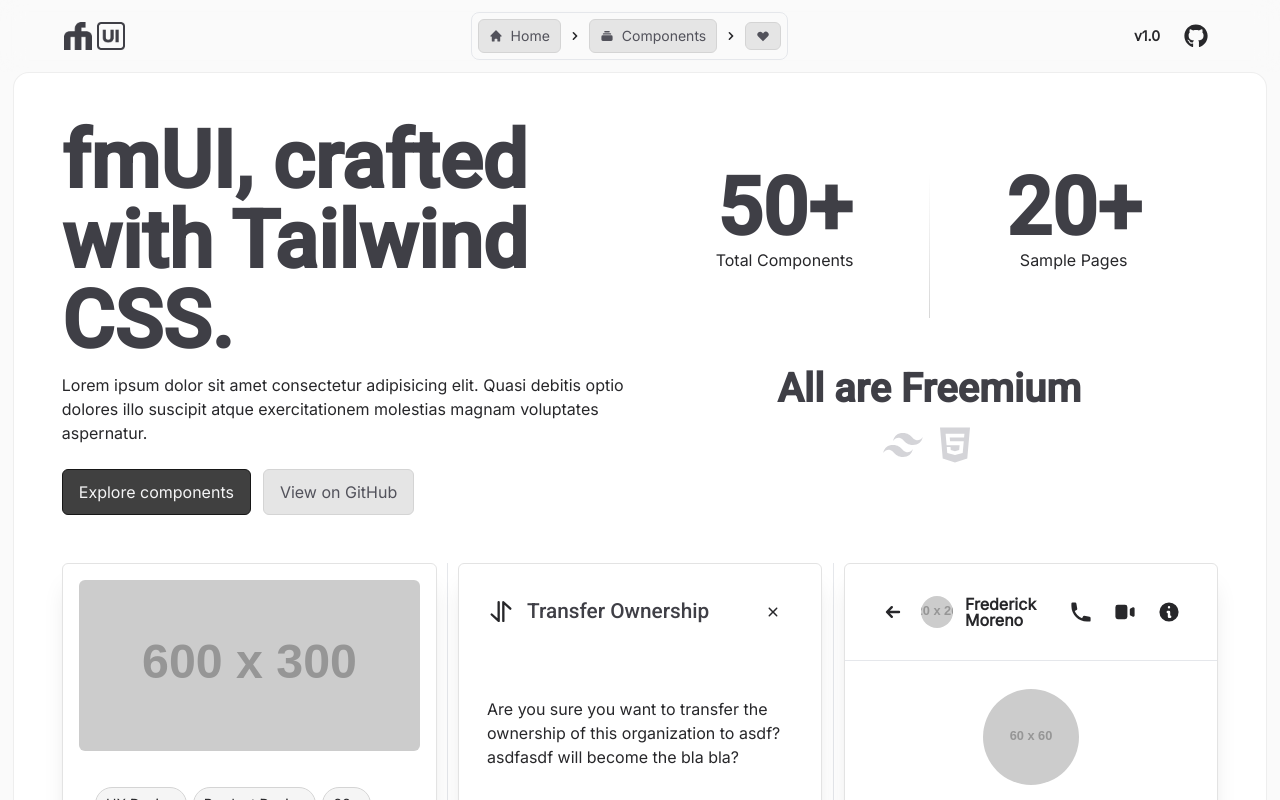
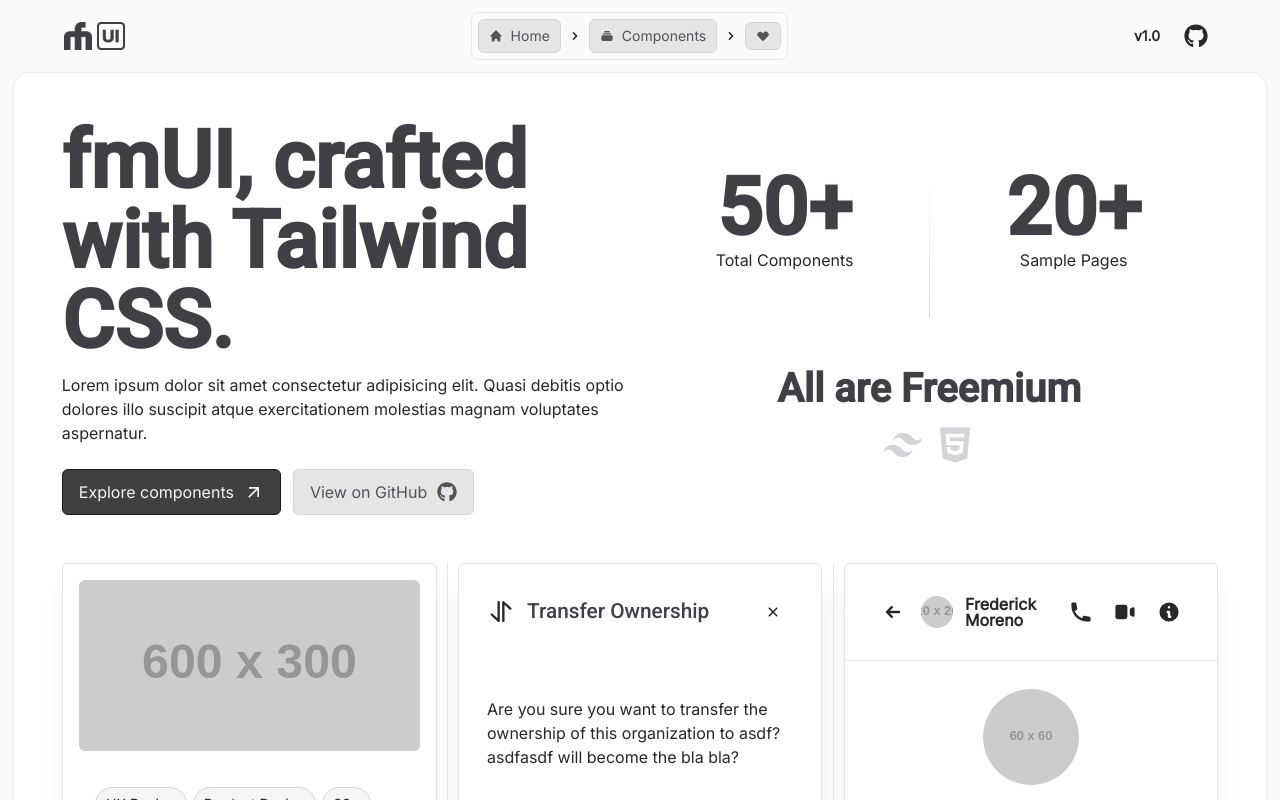
Before and after one commit to fwedwicc/fmUI, a React (Vite) app: page / in a window 1280 px wide. Shown: the top 800 px of the page. Built offline with nearby package versions, Linux system fonts and the light colour scheme.

Commit message:
Modified and updated some styles for different components

```diff
--- /dev/null
+++ b/src/components/Hero.jsx
@@ -0,0 +1,55 @@
+import React from 'react'
+import { Link } from 'react-router-dom';
+import { RiTailwindCssFill } from "react-icons/ri";
+import { FaHtml5, FaGithub } from "react-icons/fa";
+import { MdArrowOutward } from "react-icons/md";
+
+const Hero = () => {
+  return (
+    <div className='grid grid-cols-1 lg:grid-cols-2'>
+      <div className='col-span-1 space-y-6'>
+        <div className='space-y-3'>
+          <h1 className='text-[5rem] leading-none font-black'>fmUI, crafted with Tailwind CSS.</h1>
+          <p>Lorem ipsum dolor sit amet consectetur adipisicing elit. Quasi debitis optio dolores illo suscipit atque exercitationem molestias magnam voluptates aspernatur.</p>
+        </div>
+        <div className='space-x-3'>
+          <Link to='/components'>
+            <button className='inline-flex gap-2.5 items-center px-4 py-2.5 text-zinc-100 hover:bg-neutral-900/90 transition duration-300 ease-in-out bg-neutral-700 border border-neutral-900 font-medium rounded-md'>
+              Explore components
+              <MdArrowOutward className='h-5 w-auto' />
+            </button>
+          </Link>
+          <button className='inline-flex gap-2.5 items-center px-4 py-2.5 transition duration-300 ease-in-out text-zinc-600 bg-neutral-200 border border-neutral-300 hover:bg-neutral-400/40 font-medium rounded-md'>
+            View on GitHub
+            <FaGithub className='h-5 w-auto' />
+          </button>
+        </div>
+      </div>
+      <div className='col-span-1 grid grid-cols-2 grid-rows-2'>
+        <div className='col-span-1 row-span-1 bg-border-gradient-1 p-[0.5px]'>
+          <div className='bg-white w-full h-full flex flex-col justify-center items-center'>
+            <h1 className='text-[5rem] leading-none font-black'>50+</h1>
+            <span>Total Components</span>
+          </div>
+        </div>
+
+        <div className='col-span-1 row-span-1 bg-border-gradient-2 p-[0.5px]'>
+          <div className='bg-white w-full h-full flex flex-col justify-center items-center'>
+            <h1 className='text-[5rem] leading-none font-black'>20+</h1>
+            <span>Sample Pages</span>
+          </div>
+        </div>
+        <div className='col-span-2 row-span-1 bg-border-gradient-3 p-[0.5px]'>
+          <div className='bg-white flex flex-col gap-4 justify-center items-center w-full h-full'>
+            <h1 className='text-[2.5rem] leading-none font-black'>All are Freemium</h1>
+            <div className='gap-3 flex'>
+              <RiTailwindCssFill className='text-zinc-300 h-10 w-auto' />
+              <FaHtml5 className='text-zinc-300 h-10 w-auto' />
+            </div></div>
+        </div>
+      </div>
+    </div>
+  )
+}
+
+export default Hero
--- a/src/components/Navbar.jsx
+++ b/src/components/Navbar.jsx
@@ -37,7 +37,9 @@
 
   return (
     <div className='fixed flex w-full h-[4.5rem] justify-between items-center px-[4rem] backdrop-blur-md bg-neutral-50/20 z-50'>
-      <img src={fmUILogo} alt="fmUI Logo" className='w-auto h-7' />
+      <Link to='/home'>
+        <img src={fmUILogo} alt="fmUI Logo" className='w-auto h-7' />
+      </Link>
       <div className='flex gap-1.5 border p-1.5 rounded-lg items-center'>
         <Link className={linkClasses('/home')} to='/home'>
           <HiHome />
--- a/src/components/index.js
+++ b/src/components/index.js
@@ -1,5 +1,6 @@
 import { default as Tab } from "./Tab";
 import Navbar from "./Navbar";
+import Hero from "./Hero";
 import SampleCard from "./SampleCard";
 import SampleCart from "./SampleCart";
 import SampleChat from "./SampleChat";
@@ -11,6 +12,7 @@
 export {
   Tab,
   Navbar,
+  Hero,
   SampleCard,
   SampleCart,
   SampleChat,
--- a/src/pages/Home.jsx
+++ b/src/pages/Home.jsx
@@ -1,9 +1,6 @@
 import React from 'react';
-import { Link } from 'react-router-dom';
-import { RiTailwindCssFill } from "react-icons/ri";
-import { FaHtml5 } from "react-icons/fa";
 import { motion } from 'framer-motion';
-import { Navbar, SampleCard, SampleCart, SampleChat, SampleFooter, SampleLogin, SampleModal } from '../components';
+import { Navbar, Hero, SampleCard, SampleCart, SampleChat, SampleFooter, SampleLogin, SampleModal } from '../components';
 
 const Home = () => {
   return (
@@ -16,43 +13,9 @@
       <Navbar />
       <div className='pt-[4.5rem] px-[0.8rem]'>
         <div className='bg-white border border-neutral-300/40 p-12 rounded-t-[1rem] flex flex-col'>
-          <div className='grid grid-cols-1 lg:grid-cols-2'>
-            <div className='col-span-1 space-y-6'>
-              <div className='space-y-3'>
-                <h1 className='text-[5rem] leading-none font-black'>fmUI, crafted with Tailwind CSS.</h1>
-                <p>Lorem ipsum dolor sit amet consectetur adipisicing elit. Quasi debitis optio dolores illo suscipit atque exercitationem molestias magnam voluptates aspernatur.</p>
-              </div>
-              <div className='space-x-3'>
-                <Link to='/components'>
-                  <button className='px-4 py-2.5 text-zinc-100 hover:bg-neutral-900/90 transition duration-300 ease-in-out bg-neutral-700 border border-neutral-900 font-medium rounded-md'>Explore components</button>
-                </Link>
-                <button className='px-4 py-2.5 transition duration-300 ease-in-out text-zinc-600 bg-neutral-200 border border-neutral-300 hover:bg-neutral-400/40 font-medium rounded-md'>View on GitHub</button>
-              </div>
-            </div>
-            <div className='col-span-1 grid grid-cols-2 grid-rows-2'>
-              <div className='col-span-1 row-span-1 bg-border-gradient-1 p-[0.5px]'>
-                <div className='bg-white w-full h-full flex flex-col justify-center items-center'>
-                  <h1 className='text-[5rem] leading-none font-black'>50+</h1>
-                  <span>Total Components</span>
-                </div>
-              </div>
-
-              <div className='col-span-1 row-span-1 bg-border-gradient-2 p-[0.5px]'>
-                <div className='bg-white w-full h-full flex flex-col justify-center items-center'>
-                  <h1 className='text-[5rem] leading-none font-black'>20+</h1>
-                  <span>Sample Pages</span>
-                </div>
-              </div>
-              <div className='col-span-2 row-span-1 bg-border-gradient-3 p-[0.5px]'>
-                <div className='bg-white flex flex-col gap-4 justify-center items-center w-full h-full'>
-                  <h1 className='text-[2.5rem] leading-none font-black'>All are Freemium</h1>
-                  <div className='gap-3 flex'>
-                    <RiTailwindCssFill className='text-zinc-300 h-10 w-auto' />
-                    <FaHtml5 className='text-zinc-300 h-10 w-auto' />
-                  </div></div>
-              </div>
-            </div>
-          </div>
+          {/* Rendered Hero */}
+          <Hero />
+          {/* Interface Overview */}
           <div className='grid grid-cols-3 grid-rows-4 mt-12'>
             <div className='col-span-1 row-span-2 pr-2.5 pb-2.5'>
               <SampleCard />
```
